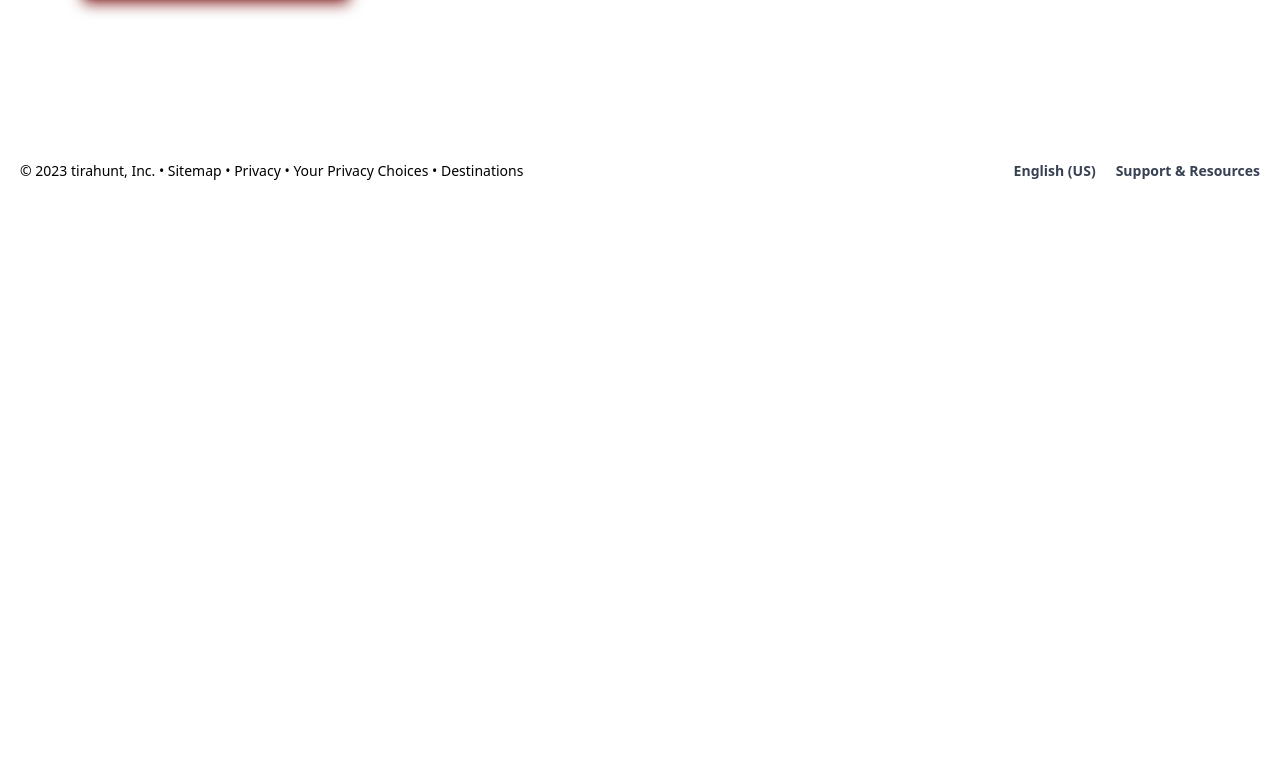
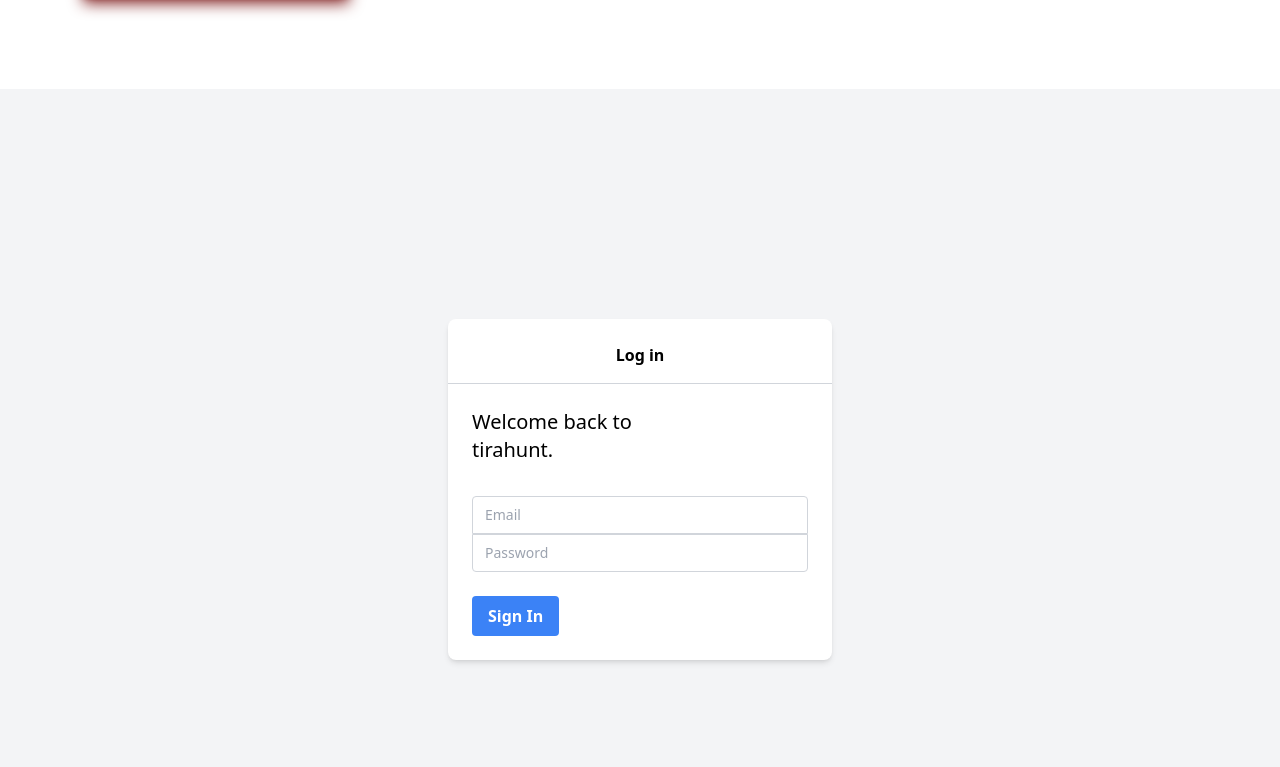
Before and after one commit to rjlb87/tirahunt, a React (Vite) app in the folder frontend/: page / in a window 1280 px wide. Shown: the part 1013-1780 px from the top of the page. Before the commit the page ends 1226 px from the top, so only its background shows below. Built offline with nearby package versions, Linux system fonts and the light colour scheme.

Commit message:
WP-004 feature: added log in

```diff
--- a/frontend/src/App.jsx
+++ b/frontend/src/App.jsx
@@ -8,6 +8,7 @@ function App() {
     <>
       <NavBar />
       <Home />
+      <LogIn />
       <Footer />
     </>
   );
--- a/frontend/src/authentication/admin/LogIn.jsx
+++ b/frontend/src/authentication/admin/LogIn.jsx
@@ -1,7 +1,77 @@
-import React from "react";
+import React, { useState } from "react";
 
-function LogIn() {
-  return <div>LogIn</div>;
-}
+const LoginForm = () => {
+  const [formData, setFormData] = useState({
+    email: "",
+    password: "",
+  });
 
-export default LogIn;
+  const handleChange = (e) => {
+    const { name, value } = e.target;
+    setFormData({
+      ...formData,
+      [name]: value,
+    });
+  };
+
+  const handleSubmit = (e) => {
+    e.preventDefault();
+    console.log("Login data:", formData);
+  };
+
+  return (
+    <div className="min-h-screen flex items-center justify-center bg-gray-100">
+      <form
+        className="bg-white shadow-md rounded-lg py-6 w-96 flex flex-col items-center"
+        onSubmit={handleSubmit}
+      >
+        <p className="text-md font-semibold mb-4">Log in</p>
+        <hr className="w-full border-t border-gray-300 mb-6" />
+        <div className="w-full flex flex-col items-start px-6">
+          <p className="text-xl"> Welcome back to</p>
+          <p className="text-xl inline"> tirahunt.</p>
+          <label
+            className="block text-gray-700 text-sm font-bold mt-8"
+            htmlFor="email"
+          ></label>
+          <input
+            className=" text-sm rounded-tr rounded-tl border border-gray-300 w-full py-2 px-3 text-gray-700 "
+            id="email"
+            type="email"
+            name="email"
+            value={formData.email}
+            onChange={handleChange}
+            placeholder="Email"
+            required
+          />
+        </div>
+        <div className="mb-6 w-full flex flex-col items-center px-6">
+          <label
+            className="block text-gray-700 text-sm font-bold"
+            htmlFor="password"
+          ></label>
+          <input
+            className=" text-sm rounded-br rounded-bl border border-gray-300 w-full py-2 px-3 text-gray-700 "
+            id="password"
+            type="password"
+            name="password"
+            value={formData.password}
+            onChange={handleChange}
+            placeholder="Password"
+            required
+          />
+        </div>
+        <div className="flex items-center justify-between w-full px-6">
+          <button
+            className="bg-blue-500 hover:bg-blue-700 text-white font-bold py-2 px-4 rounded focus:outline-none focus:shadow-outline"
+            type="submit"
+          >
+            Sign In
+          </button>
+        </div>
+      </form>
+    </div>
+  );
+};
+
+export default LoginForm;
```
